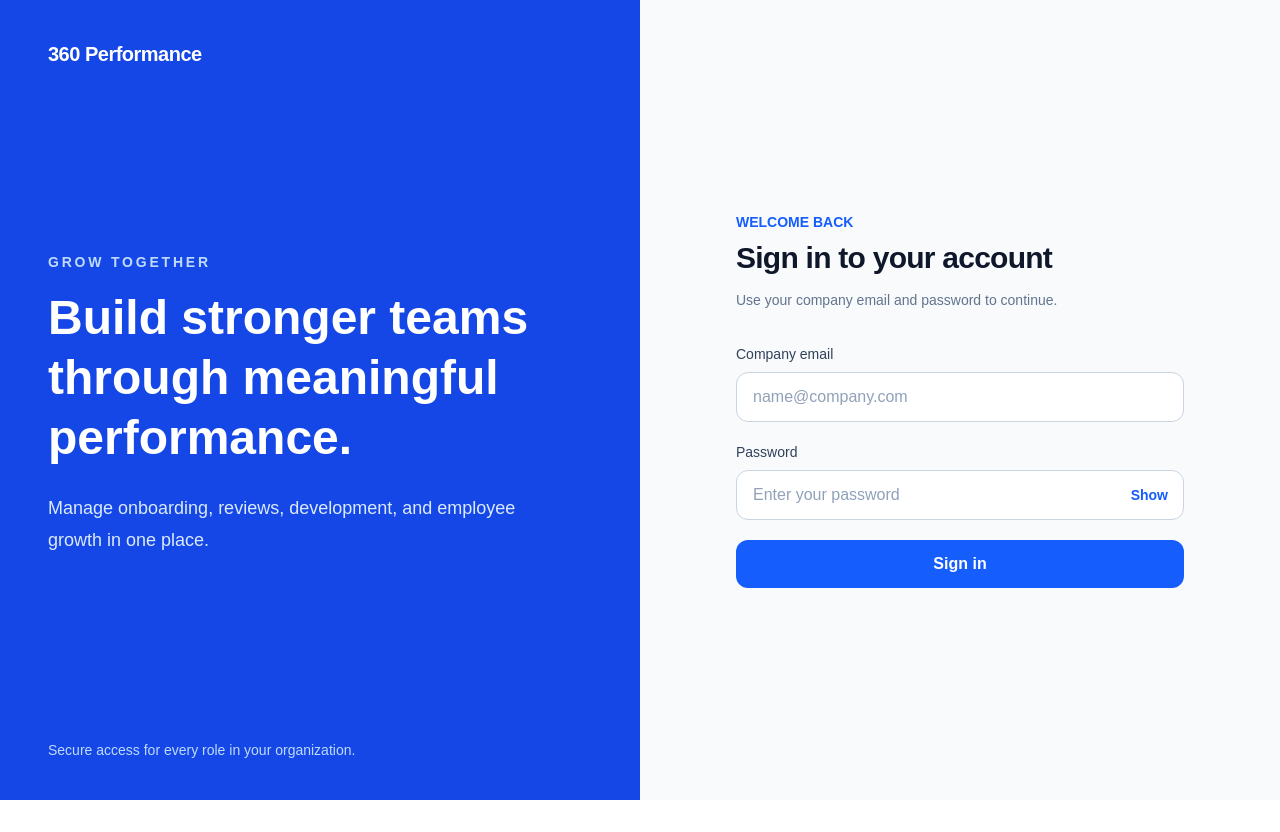
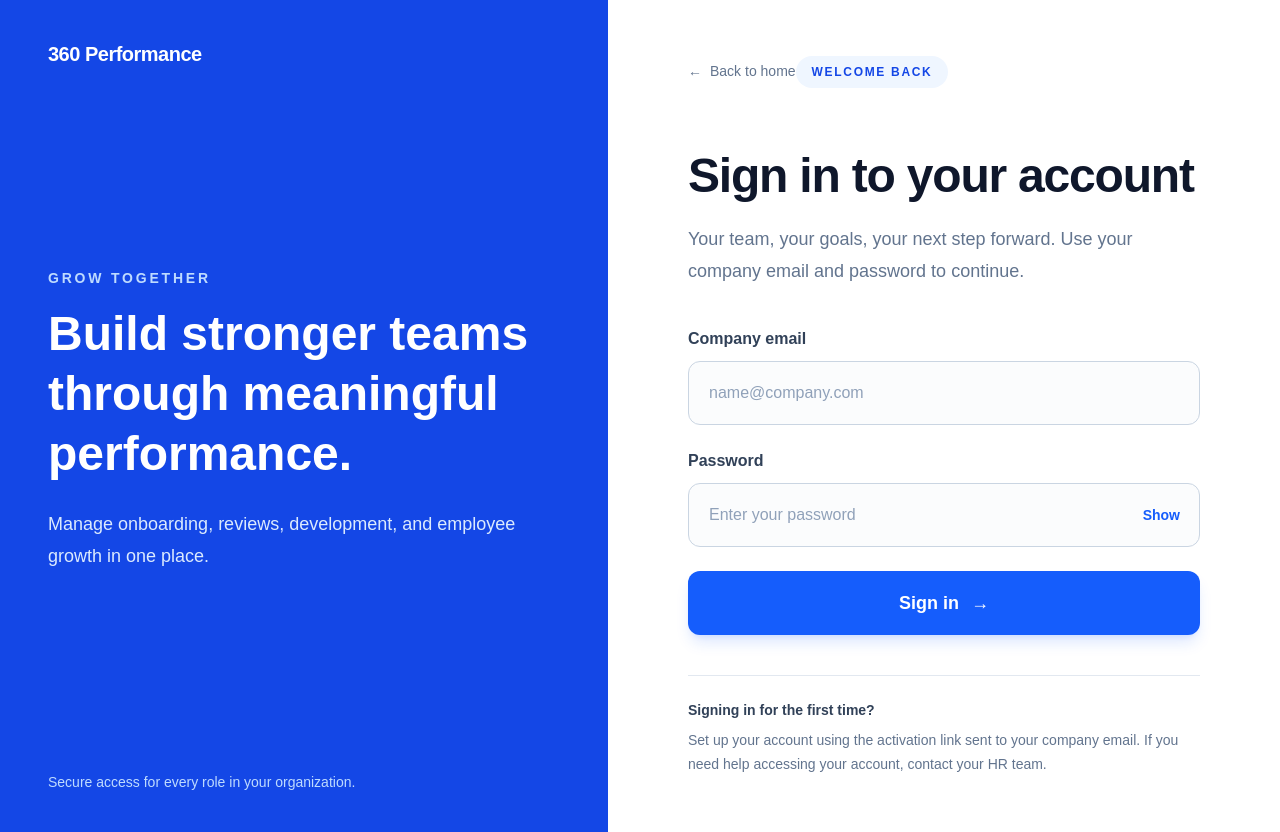
Before and after one commit to Satheesan-R/360-performance-platform-frontend, a Next.js app: page /login in a window 1280 px wide. Before the commit the page ends 800 px from the top, so only its background shows below. Built offline with nearby package versions, Linux system fonts and the light colour scheme; no server answers.

Commit message:
Improve login form sizing and layout

```diff
--- a/app/login/loginpage.tsx
+++ b/app/login/loginpage.tsx
@@ -2,6 +2,7 @@
 
 import { FormEvent, useState } from "react";
 import { useRouter } from "next/navigation";
+import Link from "next/link";
 import { authService } from "@/services/auth.service";
 import { getApiErrorMessage } from "@/lib/api";
 import { saveSession } from "@/lib/auth";
@@ -39,7 +40,7 @@ export default function LoginPage() {
   }
 
   return (
-    <main className="grid min-h-screen bg-slate-50 lg:grid-cols-2">
+    <main className="grid min-h-screen bg-slate-50 lg:grid-cols-[0.95fr_1.05fr]">
       <section className="hidden bg-blue-700 px-12 py-10 text-white lg:flex lg:flex-col lg:justify-between">
         <p className="text-xl font-bold tracking-tight">360 Performance</p>
         <div className="max-w-lg">
@@ -56,21 +57,24 @@ export default function LoginPage() {
         <p className="text-sm text-blue-200">Secure access for every role in your organization.</p>
       </section>
 
-      <section className="flex items-center justify-center px-6 py-12 sm:px-10">
-        <div className="w-full max-w-md">
+      <section aria-labelledby="login-heading" className="flex items-center justify-center bg-white px-6 py-10 sm:px-10 sm:py-14 lg:px-12 xl:px-20">
+        <div className="w-full max-w-xl">
+          <Link href="/" className="mb-10 inline-flex items-center gap-2 rounded-md text-sm font-medium text-slate-500 transition hover:text-blue-700 focus-visible:outline-2 focus-visible:outline-offset-4 focus-visible:outline-blue-600 sm:mb-12">
+            <span aria-hidden="true">←</span> Back to home
+          </Link>
           <div className="mb-8 lg:hidden">
             <p className="text-xl font-bold text-blue-700">360 Performance</p>
           </div>
 
-          <p className="text-sm font-semibold text-blue-600">WELCOME BACK</p>
-          <h2 className="mt-2 text-3xl font-bold tracking-tight text-slate-900">Sign in to your account</h2>
-          <p className="mt-3 text-sm leading-6 text-slate-500">
-            Use your company email and password to continue.
+          <p className="inline-flex rounded-full bg-blue-50 px-4 py-2 text-xs font-bold tracking-[0.14em] text-blue-700">WELCOME BACK</p>
+          <h2 id="login-heading" className="mt-5 max-w-lg text-4xl font-bold leading-[1.12] tracking-tight text-slate-900 sm:text-5xl">Sign in to your account</h2>
+          <p className="mt-5 max-w-lg text-base leading-7 text-slate-500 sm:text-lg sm:leading-8">
+            Your team, your goals, your next step forward. Use your company email and password to continue.
           </p>
 
-          <form className="mt-8 space-y-5" onSubmit={handleSubmit} noValidate>
+          <form className="mt-9 space-y-6 sm:mt-10" onSubmit={handleSubmit} noValidate aria-busy={isLoading}>
             <div>
-              <label htmlFor="email" className="mb-2 block text-sm font-medium text-slate-700">
+              <label htmlFor="email" className="mb-2.5 block text-base font-semibold text-slate-700">
                 Company email
               </label>
               <input
@@ -81,13 +85,13 @@ export default function LoginPage() {
                 value={email}
                 onChange={(event) => setEmail(event.target.value)}
                 placeholder="name@company.com"
-                className="w-full rounded-xl border border-slate-300 bg-white px-4 py-3 text-slate-900 outline-none transition placeholder:text-slate-400 focus:border-blue-500 focus:ring-4 focus:ring-blue-100"
+                className="min-h-14 w-full rounded-xl border border-slate-300 bg-slate-50/60 px-5 py-4 text-base text-slate-900 outline-none transition placeholder:text-slate-400 hover:border-slate-400 focus:border-blue-500 focus:bg-white focus:ring-4 focus:ring-blue-100 sm:min-h-16"
               />
             </div>
 
             <div>
-              <div className="mb-2 flex items-center justify-between">
-                <label htmlFor="password" className="text-sm font-medium text-slate-700">
+              <div className="mb-2.5 flex items-center justify-between">
+                <label htmlFor="password" className="text-base font-semibold text-slate-700">
                   Password
                 </label>
               </div>
@@ -100,12 +104,14 @@ export default function LoginPage() {
                   value={password}
                   onChange={(event) => setPassword(event.target.value)}
                   placeholder="Enter your password"
-                  className="w-full rounded-xl border border-slate-300 bg-white px-4 py-3 pr-20 text-slate-900 outline-none transition placeholder:text-slate-400 focus:border-blue-500 focus:ring-4 focus:ring-blue-100"
+                  className="min-h-14 w-full rounded-xl border border-slate-300 bg-slate-50/60 px-5 py-4 pr-20 text-base text-slate-900 outline-none transition placeholder:text-slate-400 hover:border-slate-400 focus:border-blue-500 focus:bg-white focus:ring-4 focus:ring-blue-100 sm:min-h-16"
                 />
                 <button
                   type="button"
+                  aria-label={showPassword ? "Hide password" : "Show password"}
+                  aria-pressed={showPassword}
                   onClick={() => setShowPassword((visible) => !visible)}
-                  className="absolute inset-y-0 right-0 px-4 text-sm font-semibold text-blue-600 hover:text-blue-700"
+                  className="absolute inset-y-0 right-0 rounded-r-xl px-5 text-sm font-semibold text-blue-600 hover:text-blue-700 focus-visible:outline-2 focus-visible:outline-offset-2 focus-visible:outline-blue-600"
                 >
                   {showPassword ? "Hide" : "Show"}
                 </button>
@@ -121,11 +127,16 @@ export default function LoginPage() {
             <button
               type="submit"
               disabled={isLoading}
-              className="flex w-full items-center justify-center rounded-xl bg-blue-600 px-4 py-3 font-semibold text-white transition hover:bg-blue-700 focus:outline-none focus:ring-4 focus:ring-blue-200 disabled:cursor-not-allowed disabled:opacity-60"
+              className="flex min-h-14 w-full items-center justify-center gap-3 rounded-xl bg-blue-600 px-5 py-4 text-base font-semibold text-white shadow-lg shadow-blue-600/15 transition hover:bg-blue-700 focus:outline-none focus:ring-4 focus:ring-blue-200 disabled:cursor-not-allowed disabled:opacity-60 sm:min-h-16 sm:text-lg"
             >
               {isLoading ? "Signing in..." : "Sign in"}
+              {!isLoading && <span aria-hidden="true">→</span>}
             </button>
           </form>
+          <div className="mt-8 border-t border-slate-200 pt-6 sm:mt-10">
+            <p className="text-sm font-semibold text-slate-700">Signing in for the first time?</p>
+            <p className="mt-2 text-sm leading-6 text-slate-500">Set up your account using the activation link sent to your company email. If you need help accessing your account, contact your HR team.</p>
+          </div>
         </div>
       </section>
     </main>
```
